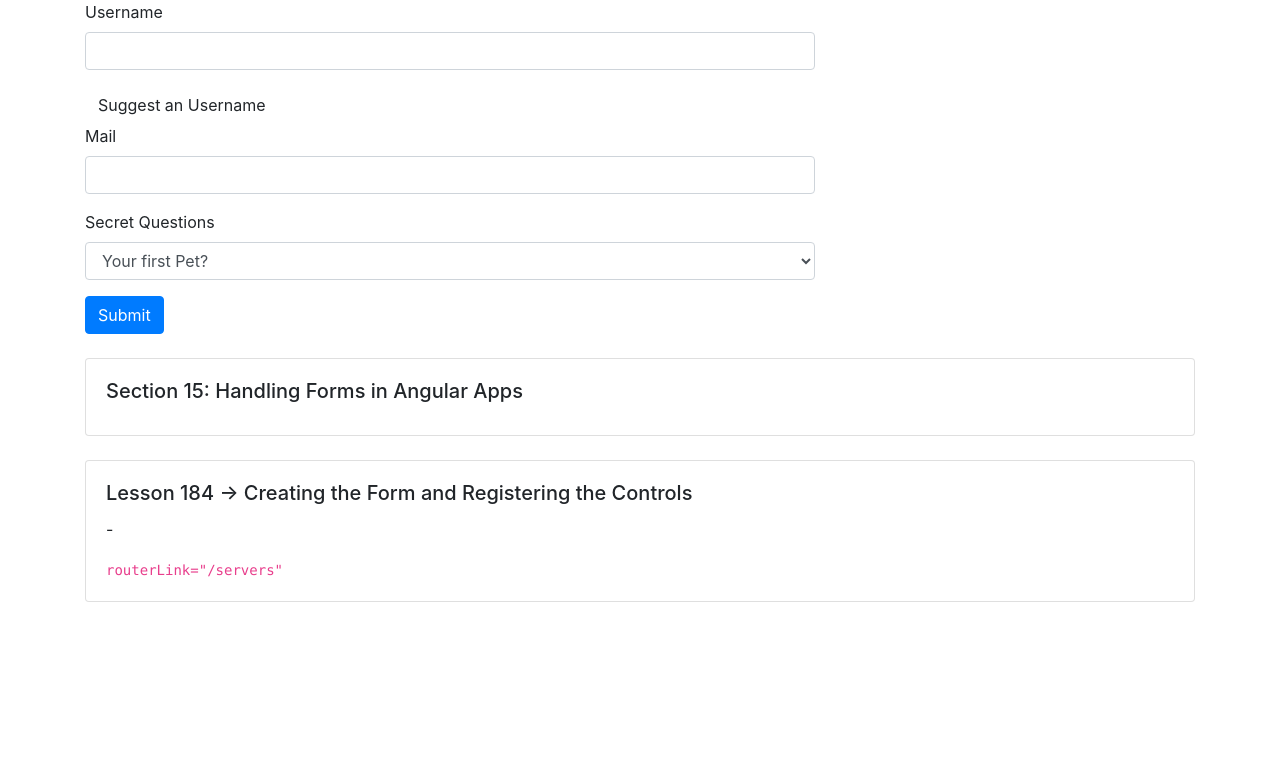
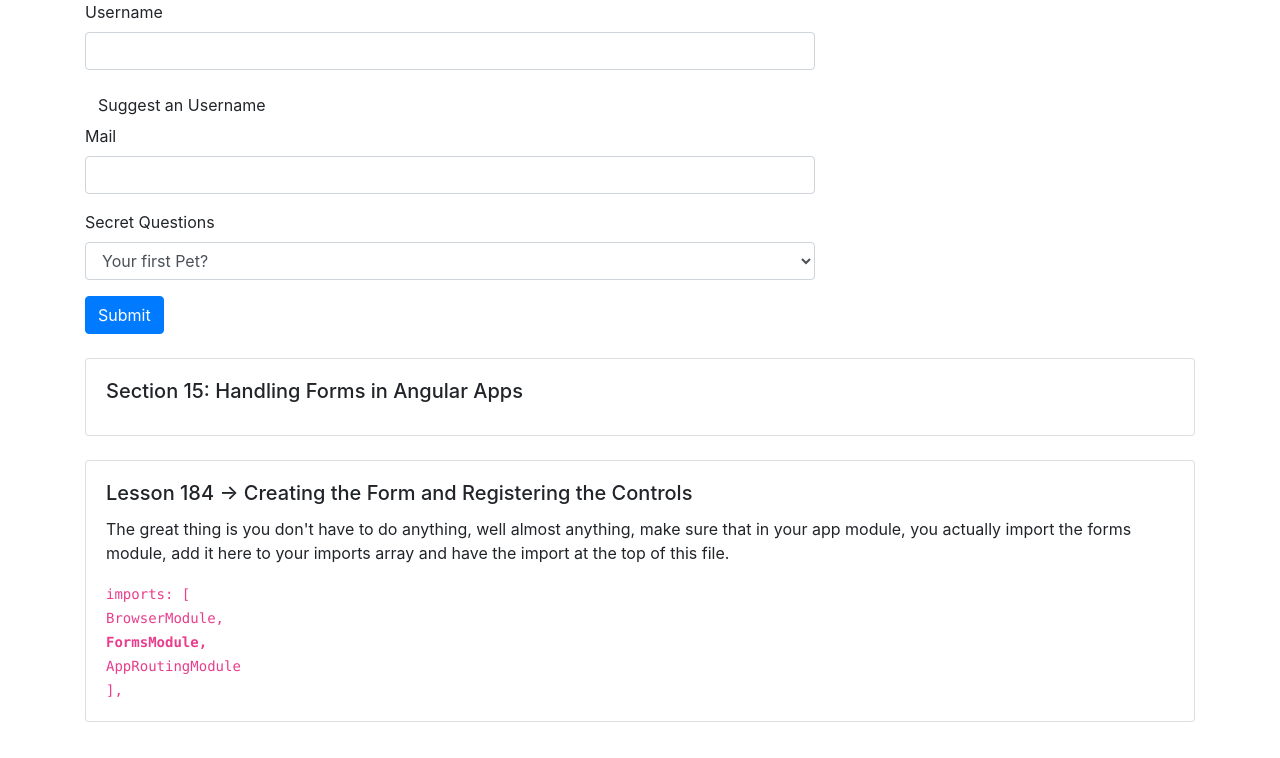
Before and after one commit to Sandro81/section15-Handling-forms-in-Angular-Apps, an Angular app: page / in a window 1280 px wide. Shown: the top 758 px of the page. Built offline with nearby package versions, Linux system fonts and the light colour scheme.

Commit message:
section 15

```diff
--- a/src/app/app.component.html
+++ b/src/app/app.component.html
@@ -44,8 +44,12 @@
       <div class="card">
         <div class="card-body">
           <h5 class="card-title">Lesson 184 -> Creating the Form and Registering the Controls</h5>
-          <p class="card-text"> - </p>
-          <p class="card-text"> <code>routerLink="/servers" </code></p>
+          <p class="card-text"> The great thing is you don't have to do anything, well almost anything, make sure that in your app module, you actually import the forms module, add it here to your imports array and have the import at the top of this file.  </p>
+          <p class="card-text"> <code>  imports: [ <br>
+            BrowserModule,<br>
+            <b>FormsModule,</b> <br>
+            AppRoutingModule<br>
+            ],</code></p>
         </div>
       </div>
 
--- a/src/app/app.module.ts
+++ b/src/app/app.module.ts
@@ -1,8 +1,10 @@
 import { BrowserModule } from '@angular/platform-browser';
 import { NgModule } from '@angular/core';
 
+
 import { AppRoutingModule } from './app-routing.module';
 import { AppComponent } from './app.component';
+import {FormsModule} from '@angular/forms';
 
 @NgModule({
   declarations: [
@@ -10,6 +12,7 @@ import { AppComponent } from './app.component';
   ],
   imports: [
     BrowserModule,
+    FormsModule,
     AppRoutingModule
   ],
   providers: [],
```
